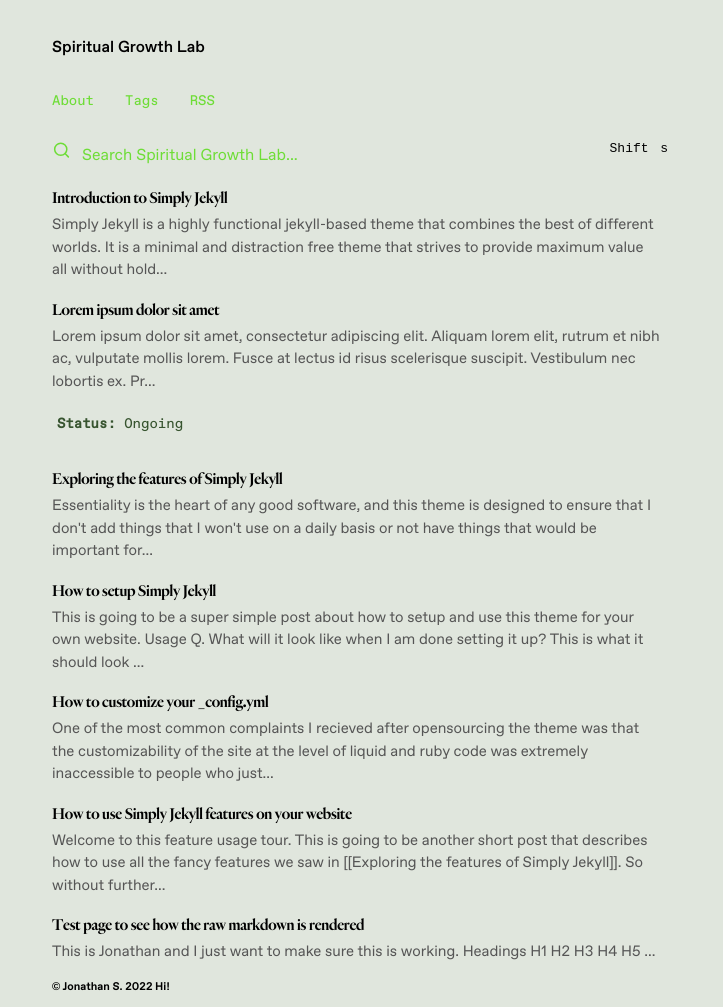
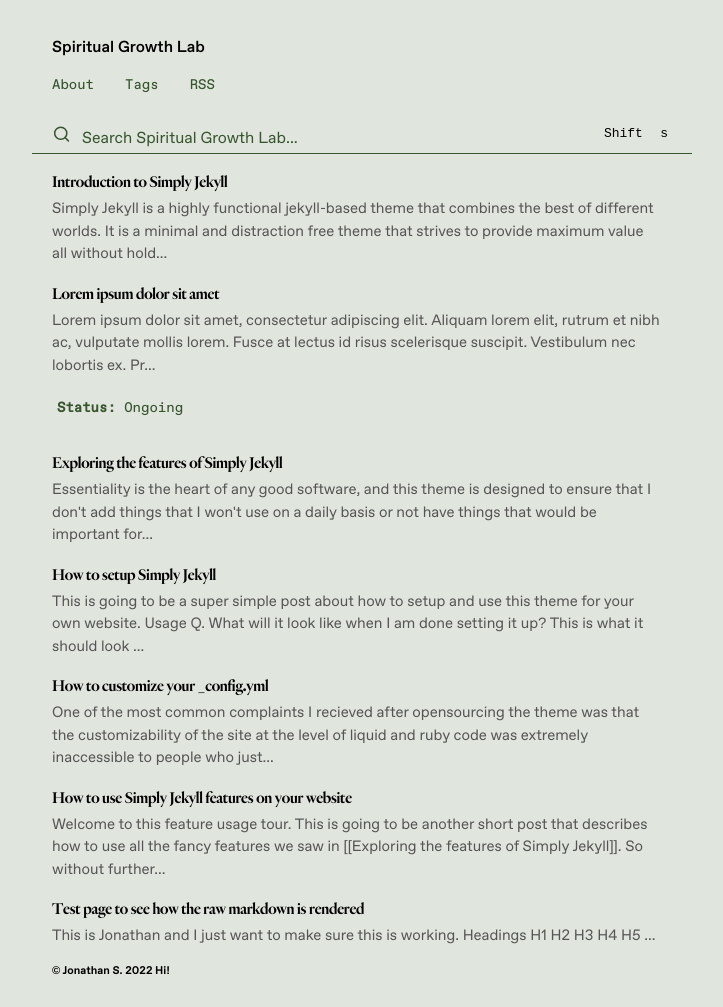
Before and after one commit to jsantiago611/digital-garden-master, a Jekyll site: the page built from index.md, in a window 1280 px wide. Shown: the whole page, without its empty margins (278-1001 px from the left). Built offline with Jekyll 4.4.1, drawn with Linux system fonts in a browser that asks for light colours.

Commit message:
asthetic changes
header line-height,
colors, link behavior

```diff
--- a/assets/css/Style.css
+++ b/assets/css/Style.css
@@ -119,8 +119,8 @@ layout: Stylesheet
   --font-size-large: 1.25rem;
   --font-size-xl: 1.75rem;
   --font-size-4xl: 2.5rem;
-  --font-size-5xl: 3.3rem;
-  --font-size-6xl: 4.5rem;
+  --font-size-5xl: 5rem;
+  --font-size-6xl: 5.5rem;
 
   --body-copy-size: 1.35rem;
   --title-font-size: 2.85rem;
@@ -531,6 +531,7 @@ hr {
     flex-direction: column;
     align-items: flex-start;
     justify-content: space-around;
+   margin-bottom: -1rem;
 }
 
 .site-heading-ltr > .main-page-heading {
@@ -693,7 +694,7 @@ hr {
     font-weight: 400;
     font-size: var(--font-size-small);
     font-family: var(--font-family-mono);
-    color: var(--lime);
+    color: var(--green);
 }
 
 .stale-link {
@@ -745,12 +746,12 @@ hr {
     font-family: var(--secondary-font-family) !important;
     color: var(--gray-900);
     font-size: var(--body-copy-size);
-    border-bottom: 1px solid var(--primary-border-color);
+    border-bottom: 1px solid var(--green);
     background-color: var(--background-color-base);
 }
 
 ::placeholder {
-    color: var(--lime);
+    color: var(--green);
     font-size: 1rem;
     font-family:  var(--secondary-font-family) !important;
 }
@@ -759,7 +760,7 @@ hr {
     vertical-align: middle;
     margin-top: -2px;
     padding-left: 20px;
-    stroke: var(--lime) !important;
+    stroke: var(--green) !important;
     padding-top: 12.5px;
     z-index: 1;
 }
@@ -771,6 +772,7 @@ hr {
     z-index: 1;
     right: 0px !important;
     padding-right: 20px;
+   font-family: var(--font-family-mono);
 }
 
 .search-shortcut kbd:first-child, .search-shortcut kbd:nth-child(2) {
@@ -1062,10 +1064,13 @@ hr {
 .content a {
     color: var(--anchor-text-color);
     text-decoration: none;
+    background-image: linear-gradient(0deg,var(--lime) 40%,transparent 0);
+    font-weight: var(--font-weight-semibold);
 }
 
 .content a:hover {
-    text-decoration: underline;
+    text-decoration: none;
+    background-color: var(--lime);
 }
 
 .sn-right,
```
